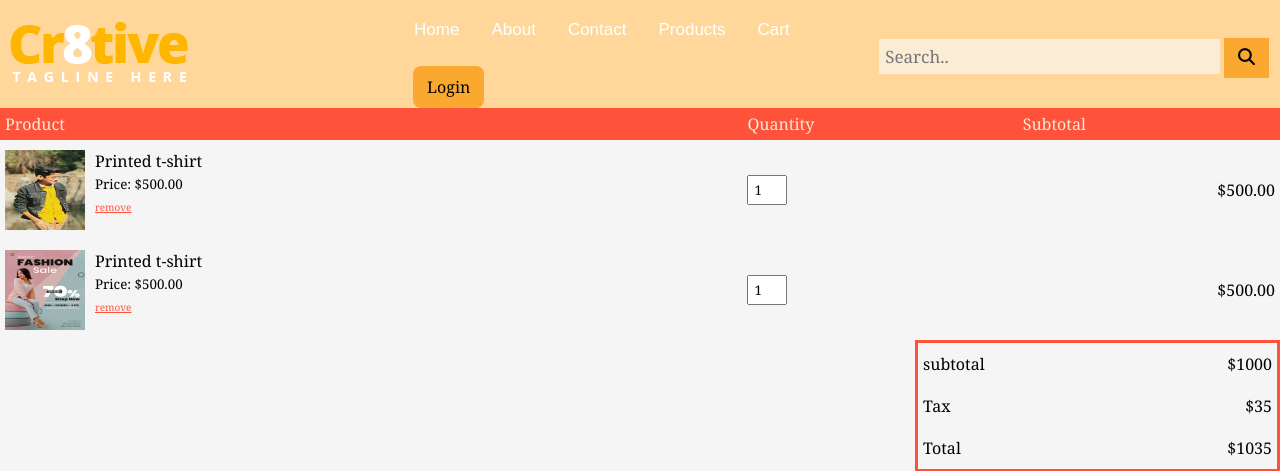
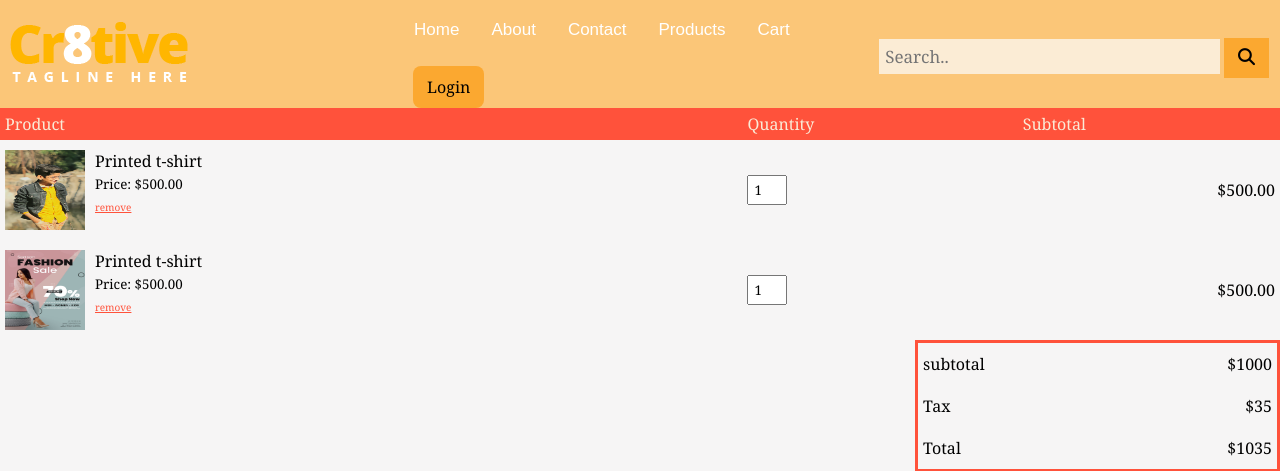
Before and after one commit to Muhammadaliraza879/commerece-website, a PHP site: page /cart.html in a window 1280 px wide. Shown: the top 471 px of the page. Run offline with PHP 8.4, Linux system fonts and the light colour scheme; some libraries are stand-ins or nearby versions.

Commit message:
fix: fixed some styling

```diff
--- a/style.css
+++ b/style.css
@@ -15,7 +15,7 @@ body {
   align-items: center;
   display: flex;
   justify-content: center;
-  background-color: #ffd79a;
+  background-color: #fbc678;
 }
 /** Company Logo Design **/
 .head .company-logo {
```
